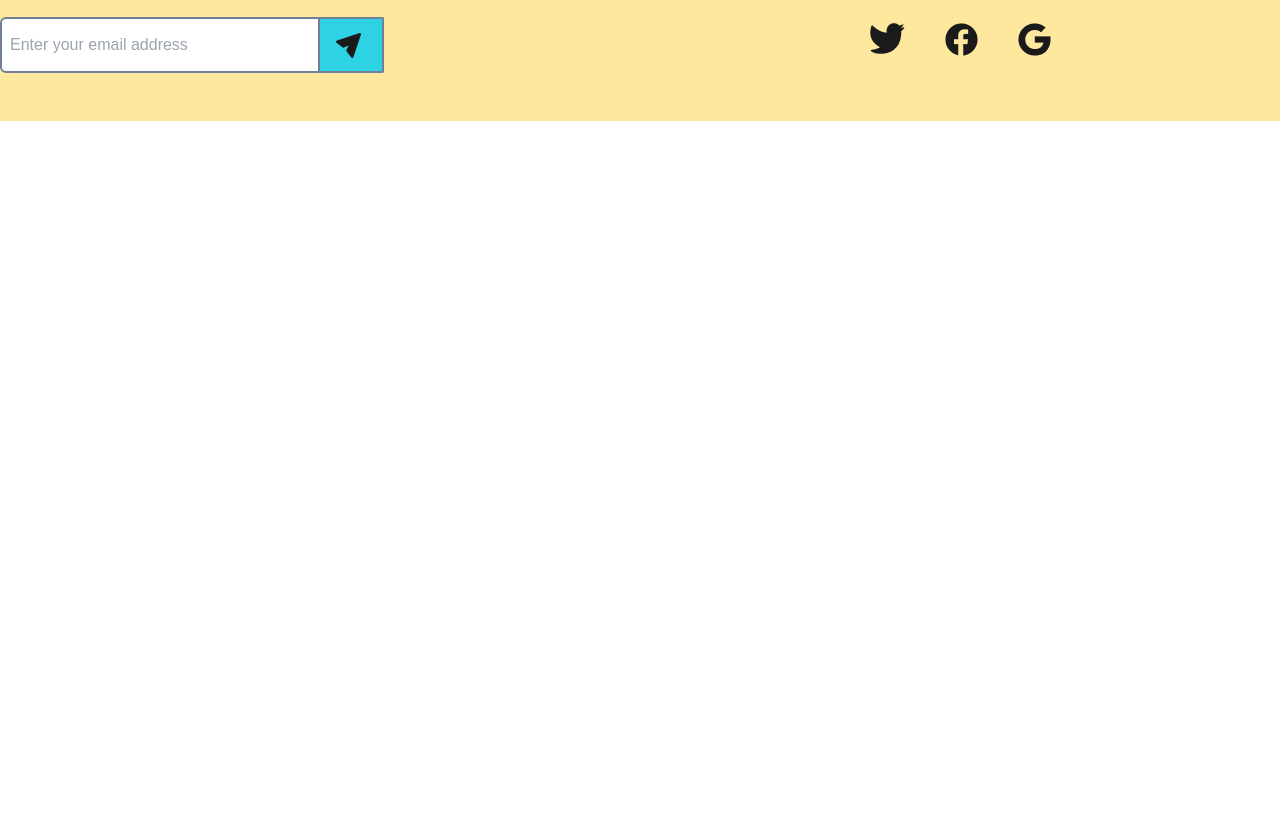
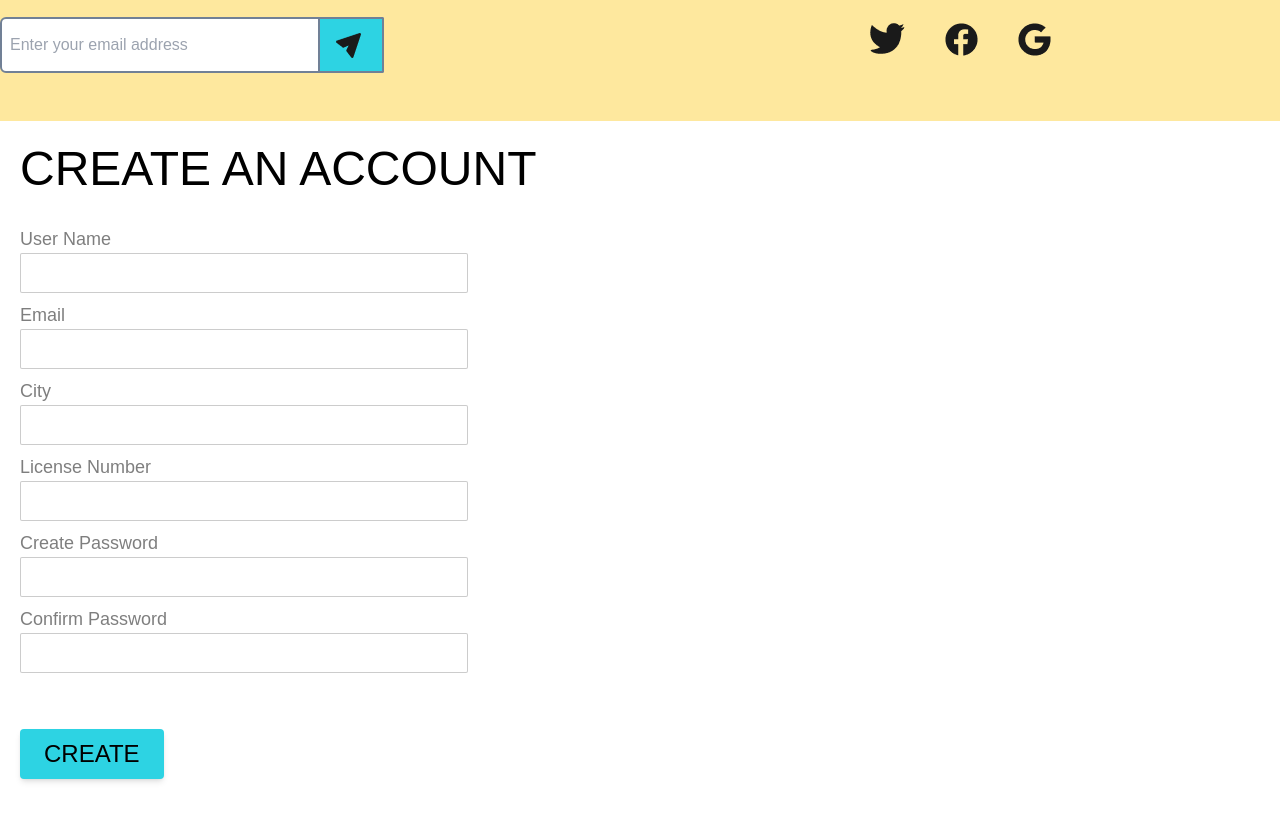
Before and after one commit to ninaderochka/sugar-and-thunder, a React (Create React App) app: page / in a window 1280 px wide. Shown: the part 4828-5649 px from the top of the page. Before the commit the page ends 4949 px from the top, so only its background shows below. Built offline with nearby package versions, Linux system fonts and the light colour scheme.

Commit message:
CreateAccount

```diff
--- a/src/App.jsx
+++ b/src/App.jsx
@@ -6,6 +6,7 @@ import Communicate from './components/Communicate';
 import Tickets from './components/Tickets';
 import Therapists from './components/Therapists';
 import Footer from './components/Footer';
+import TherapistCreate from './components/TherapistCreate';
 
 function App() {
   return (
@@ -17,6 +18,7 @@ function App() {
       <RecentBlog />
       <Tickets />
       <Footer />
+      <TherapistCreate />
     </div>
   );
 }
```
